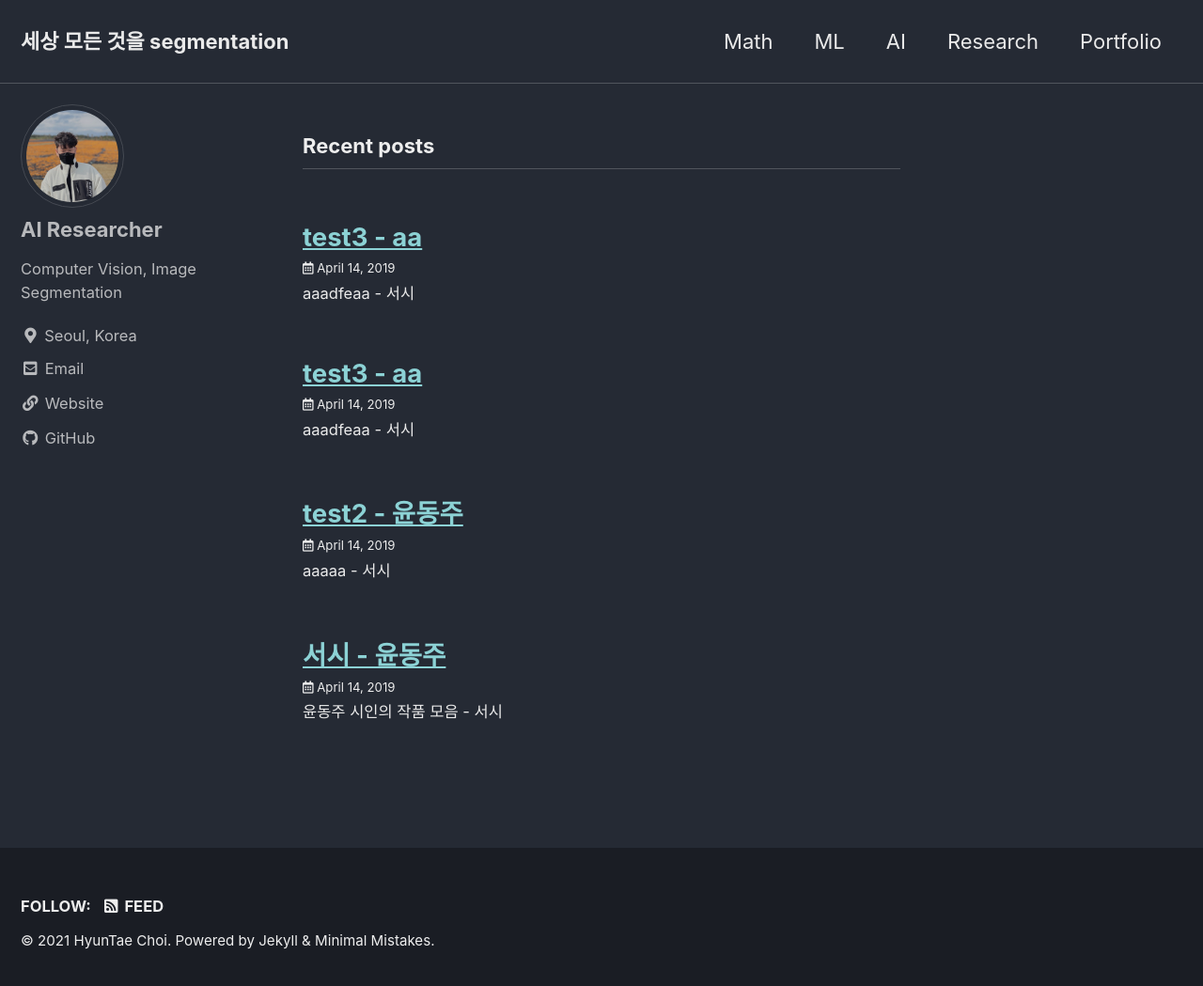
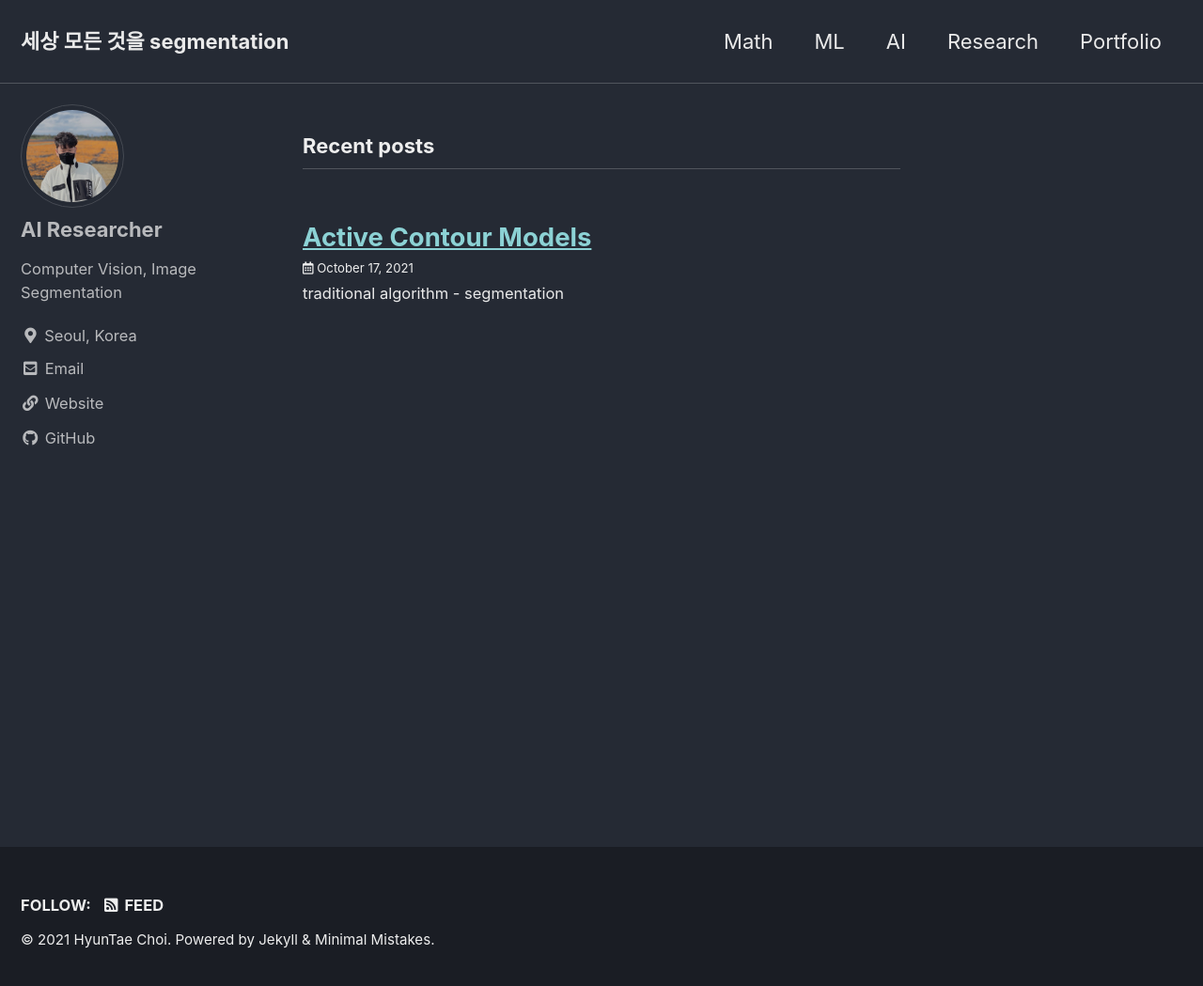
Before and after one commit to hytae1993/blog, a Jekyll site: the page built from index.html, in a window 1280 px wide and 1056 px high. Shown: the top 1049 px of the window at 94% size. Built offline with Jekyll 4.4.1, drawn with Linux system fonts in a browser that asks for light colours; cached includes are drawn as plain includes; the list of posts is cut into pages by our own code.

Commit message:
active contour models

```diff
--- a/_posts/2019-04-14-si-susi.md
+++ /dev/null
@@ -1,25 +0,0 @@
----
-title:  "서시 - 윤동주"
-excerpt: "윤동주 시인의 작품 모음 - 서시"
-
-categories:
-  - math
-tags:
-  - 서시
-  - 윤동주
-  - 시
-last_modified_at: 2019-04-13T08:06:00-05:00
----
-
-서시
-
-죽는 날까지 하늘을 우러러
-한점 부끄럼이 없기를,
-잎새에 이는 바람에도
-나는 괴로워했다.
-별을 노래하는 마음으로
-모든 죽어가는 것을 사랑해야지
-그리고 나한테 주어진 길을
-걸어가야겠다.
-
-오늘밤에도 별이 바람에 스치운다.
--- a/_posts/2019-04-14-test2y.md
+++ /dev/null
@@ -1,16 +0,0 @@
----
-title:  "test2 - 윤동주"
-excerpt: "aaaaa - 서시"
-toc: true
-toc_sticky: true
-
-categories:
-  - Machine Learning
-tags:
-  - 서시
-  - 윤동주
-  - 시
-last_modified_at: 2019-04-13T08:06:00-05:00
----
-
-test2
--- a/_posts/2019-04-14-test3.md
+++ /dev/null
@@ -1,14 +0,0 @@
----
-title:  "test3 - aa"
-excerpt: "aaadfeaa - 서시"
-
-categories:
-  - research
-tags:
-  - 서시
-  - 윤동주
-  - 시
-last_modified_at: 2019-04-13T08:06:00-05:00
----
-
-test2
--- a/_posts/2019-04-14-test4.md
+++ /dev/null
@@ -1,14 +0,0 @@
----
-title:  "test3 - aa"
-excerpt: "aaadfeaa - 서시"
-
-categories:
-  - Artificial Intelligence
-tags:
-  - 서시
-  - 윤동주
-  - 시
-last_modified_at: 2019-04-13T08:06:00-05:00
----
-
-test2
--- /dev/null
+++ b/_posts/2021-10-17-active_contour_model.md
@@ -0,0 +1,17 @@
+---
+title:  "Active Contour Models"
+excerpt: "traditional algorithm - segmentation"
+toc: true
+toc_sticky: true
+
+categories:
+  - math
+tags:
+  - segmentation
+
+last_modified_at: 2021-10-17
+---
+석사 과정 동안 진행해왔던 image segmenation의 정교한 boundary를 위한 가장 기본적인 알고리즘에 대해서 알아보겠습니다.
+
+## 1. Active Contour Models이란?
+Image segmentation에 사용되는 algorithm 중 하나로 object의 내부와 외부의 energy minimization을 통해 edge를 detection하는 모델로 snake라고도 불립니다. 이 때, snake의 energy는 snake의 shape와 image안에서의 location에 의해 계산됩니다.
```
Also changed, not shown: _pages/math.md (+1 -1 lines).
